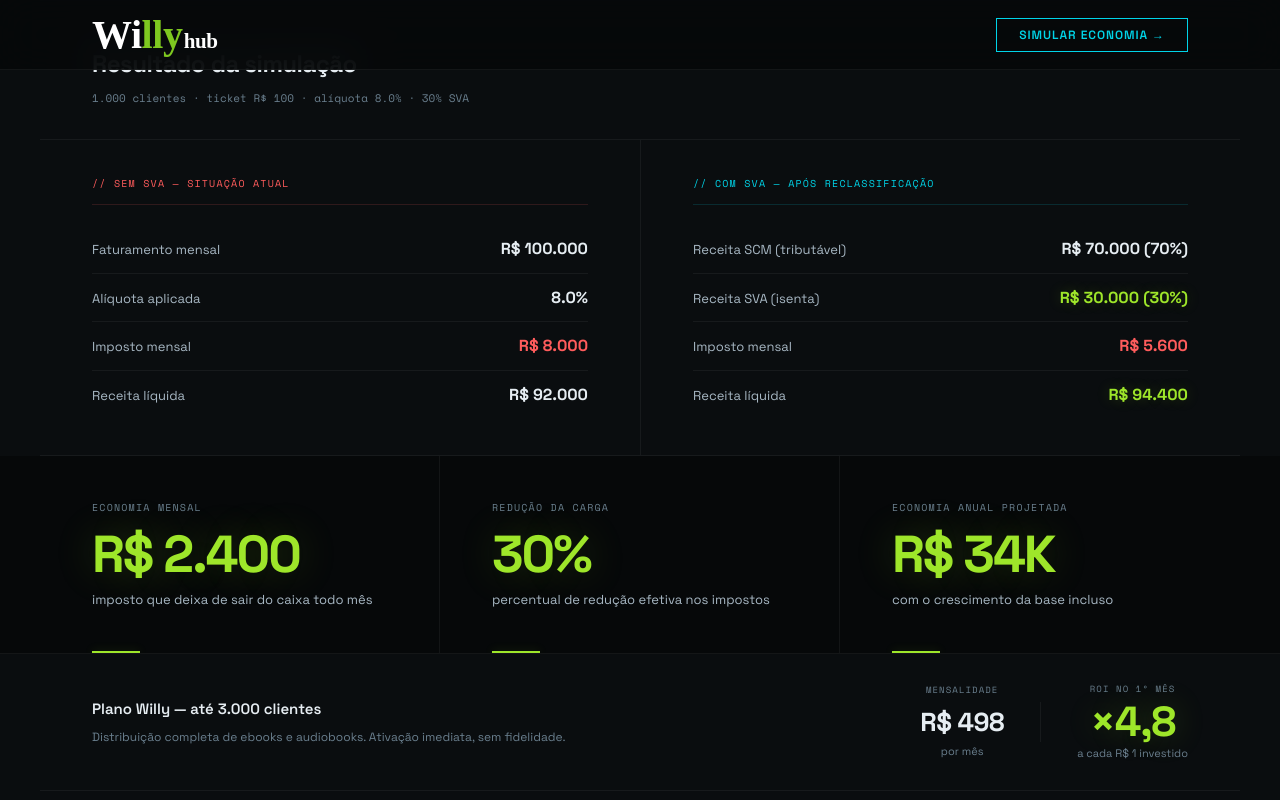
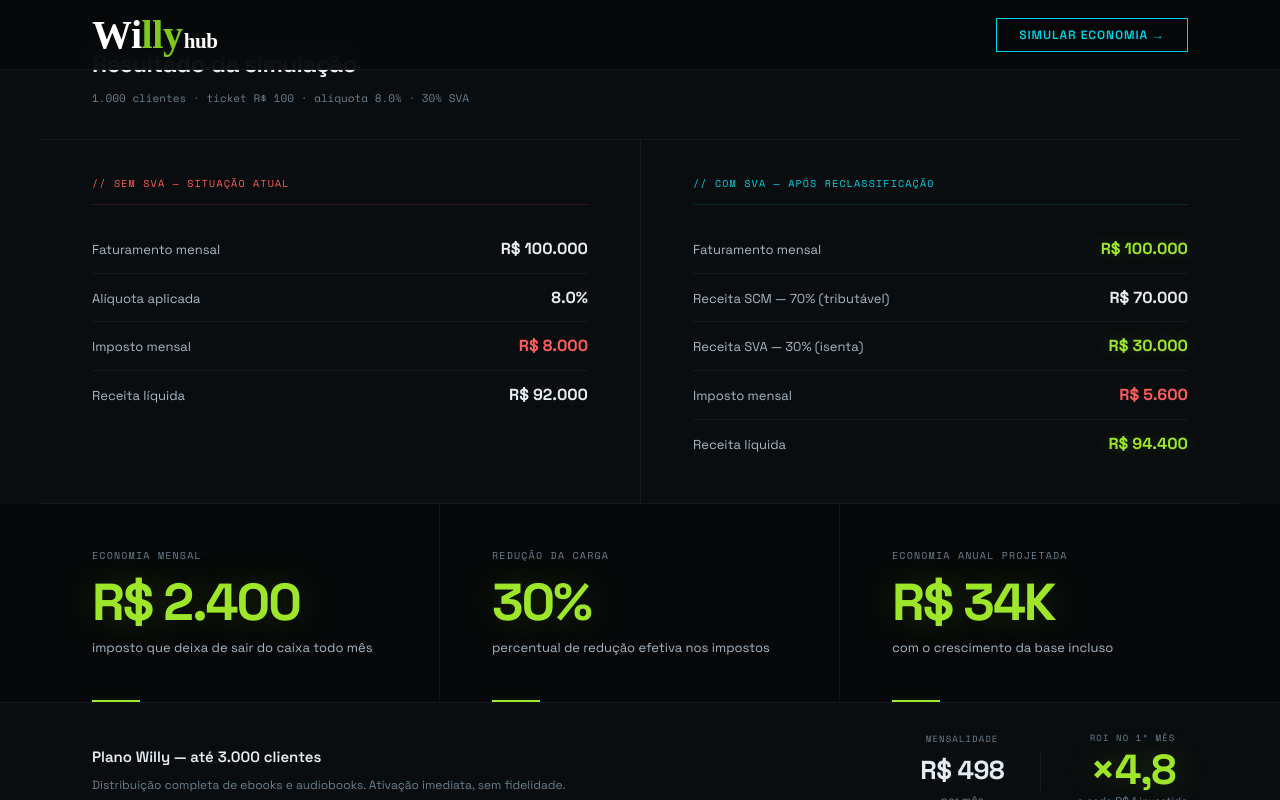
Before and after one commit to andrenunes07-del/Jhoff, a Next.js app: page / in a window 1280 px wide. Both pictures are taken after a click on the button "CALCULAR ECONOMIA →". Shown: the part 2196-2996 px from the top of the page. Built offline with nearby package versions, Linux system fonts and the light colour scheme; a web font is replaced by a local one.

Commit message:
fix: calculo correto — valorEbook aumenta ticket e SVA incide sobre faturamento total

```diff
--- a/components/Simulator.tsx
+++ b/components/Simulator.tsx
@@ -93,36 +93,36 @@ export default function Simulator({ onRoiChange, onResult }: SimulatorProps) {
     const pSVA  = pctSva / 100
     const pSCM  = 1 - pSVA
 
-    // Sem SVA: faturamento base, todo tributado
+    // Sem SVA: ticket atual, faturamento todo tributado
     const fat    = clientes * ticket
     const impSem = fat * aliq
     const liqSem = fat - impSem
 
-    // Com SVA: faturamento base + receita extra do valorEbook (100% SVA = isenta)
-    const receitaExtra = clientes * valorEbook
-    const fatCom = fat + receitaExtra
-    const scm    = fat * pSCM                 // parcela SCM do ticket base (tributável)
-    const sva    = fat * pSVA + receitaExtra   // parcela SVA base + valor extra (isenta)
-    const impCom = scm * aliq                  // imposto só sobre SCM
-    const liqCom = fatCom - impCom             // receita líquida total com SVA
+    // Com SVA: novo ticket (base + valorEbook), 30% SVA sobre o total
+    const ticketCom  = ticket + valorEbook
+    const fatCom     = clientes * ticketCom
+    const scm        = fatCom * pSCM
+    const sva        = fatCom * pSVA
+    const impCom     = scm * aliq
+    const liqCom     = fatCom - impCom
+    const receitaExtra = clientes * valorEbook  // aumento de faturamento
 
     const eco    = impSem - impCom
     const ecoPct = Math.round(eco / impSem * 100)
-    const ganhoTotal = liqCom - liqSem         // ganho real = eco fiscal + receita extra
+    const ganhoTotal = liqCom - liqSem
     const roi    = eco / 498
 
-    let totSem = 0, totCom = 0, ganhoAcAnual = 0, recExtraAnual = 0
+    let totSem = 0, totCom = 0, recExtraAnual = 0
     const labels: string[] = [], dSem: number[] = [], dCom: number[] = [], dAc: number[] = []
 
     for (let m = 1; m <= 12; m++) {
-      const cli  = clientes + (m - 1) * crescimento
-      const f    = cli * ticket
-      const iS   = f * aliq
-      const iC   = f * pSCM * aliq
-      const rExt = cli * valorEbook
+      const cli = clientes + (m - 1) * crescimento
+      const fS  = cli * ticket
+      const fC  = cli * ticketCom
+      const iS  = fS * aliq
+      const iC  = fC * pSCM * aliq
       totSem += iS; totCom += iC
-      ganhoAcAnual += (iS - iC) + rExt
-      recExtraAnual += rExt
+      recExtraAnual += cli * valorEbook
       labels.push('M' + m)
       dSem.push(Math.round(iS))
       dCom.push(Math.round(iC))
@@ -131,7 +131,7 @@ export default function Simulator({ onRoiChange, onResult }: SimulatorProps) {
 
     const cli12          = clientes + 11 * crescimento
     const ecoAnual       = totSem - totCom
-    const ganhoTotalAnual = ganhoAcAnual
+    const ganhoTotalAnual = ecoAnual + recExtraAnual
 
     const r: Result = {
       fat, fatCom, aliq, impSem, liqSem, scm, sva, impCom, liqCom,
@@ -366,10 +366,11 @@ export default function Simulator({ onRoiChange, onResult }: SimulatorProps) {
             <div className="cmp-col">
               <div className="ctitle cy">// com SVA — após reclassificação</div>
               {result.valorEbook > 0 && (
-                <div className="crow"><span className="cl">Faturamento total (+ SVA)</span><span className="cv grn">{fmt(result.fatCom)}</span></div>
+                <div className="crow"><span className="cl">Novo ticket médio</span><span className="cv grn">{fmt(result.fatCom / clientes)} (+{fmt(result.valorEbook)} SVA)</span></div>
               )}
-              <div className="crow"><span className="cl">Receita SCM (tributável)</span><span className="cv">{fmt(result.scm)} ({Math.round(result.pctSCM * 100)}%)</span></div>
-              <div className="crow"><span className="cl">Receita SVA (isenta)</span><span className="cv grn">{fmt(result.sva)}{result.valorEbook > 0 ? ` · inclui ${fmt(result.receitaExtra)} extra` : ` (${Math.round(result.pctSVA * 100)}%)`}</span></div>
+              <div className="crow"><span className="cl">Faturamento mensal</span><span className="cv grn">{fmt(result.fatCom)}</span></div>
+              <div className="crow"><span className="cl">Receita SCM — {Math.round(result.pctSCM * 100)}% (tributável)</span><span className="cv">{fmt(result.scm)}</span></div>
+              <div className="crow"><span className="cl">Receita SVA — {Math.round(result.pctSVA * 100)}% (isenta)</span><span className="cv grn">{fmt(result.sva)}</span></div>
               <div className="crow"><span className="cl">Imposto mensal</span><span className="cv red">{fmt(result.impCom)}</span></div>
               <div className="crow"><span className="cl">Receita líquida</span><span className="cv grn">{fmt(result.liqCom)}</span></div>
             </div>
@@ -397,22 +398,22 @@ export default function Simulator({ onRoiChange, onResult }: SimulatorProps) {
 
           {result.receitaExtra > 0 && (
             <div className="eco eco-extra">
-              <div className="eco-extra-label">↑ aumento de ticket com SVA — {fmt(result.valorEbook)} por cliente</div>
+              <div className="eco-extra-label">↑ aumento de ticket — +{fmt(result.valorEbook)} por cliente</div>
               <div className="eco-in">
                 <div className="ecell">
-                  <div className="el">Receita nova mensal</div>
+                  <div className="el">Receita adicional mensal</div>
                   <div className="en grn">{fmt(result.receitaExtra)}</div>
-                  <div className="ed">{fmt(result.valorEbook)} × {clientes.toLocaleString('pt-BR')} clientes · isenta de imposto</div>
+                  <div className="ed">{fmt(result.valorEbook)} × {clientes.toLocaleString('pt-BR')} clientes</div>
                 </div>
                 <div className="ecell">
                   <div className="el">Ganho total mensal</div>
                   <div className="en grn">{fmt(result.ganhoTotal)}</div>
-                  <div className="ed">{fmt(result.receitaExtra)} nova receita + {fmt(result.eco)} economia fiscal</div>
+                  <div className="ed">{fmt(result.receitaExtra)} a mais no ticket + {fmt(result.eco)} menos em imposto</div>
                 </div>
                 <div className="ecell">
                   <div className="el">Ganho total anual</div>
                   <div className="en grn">{fmtK(result.ganhoTotalAnual)}</div>
-                  <div className="ed">receita SVA + economia fiscal com crescimento da base</div>
+                  <div className="ed">projetado com crescimento da base</div>
                 </div>
               </div>
             </div>
```
